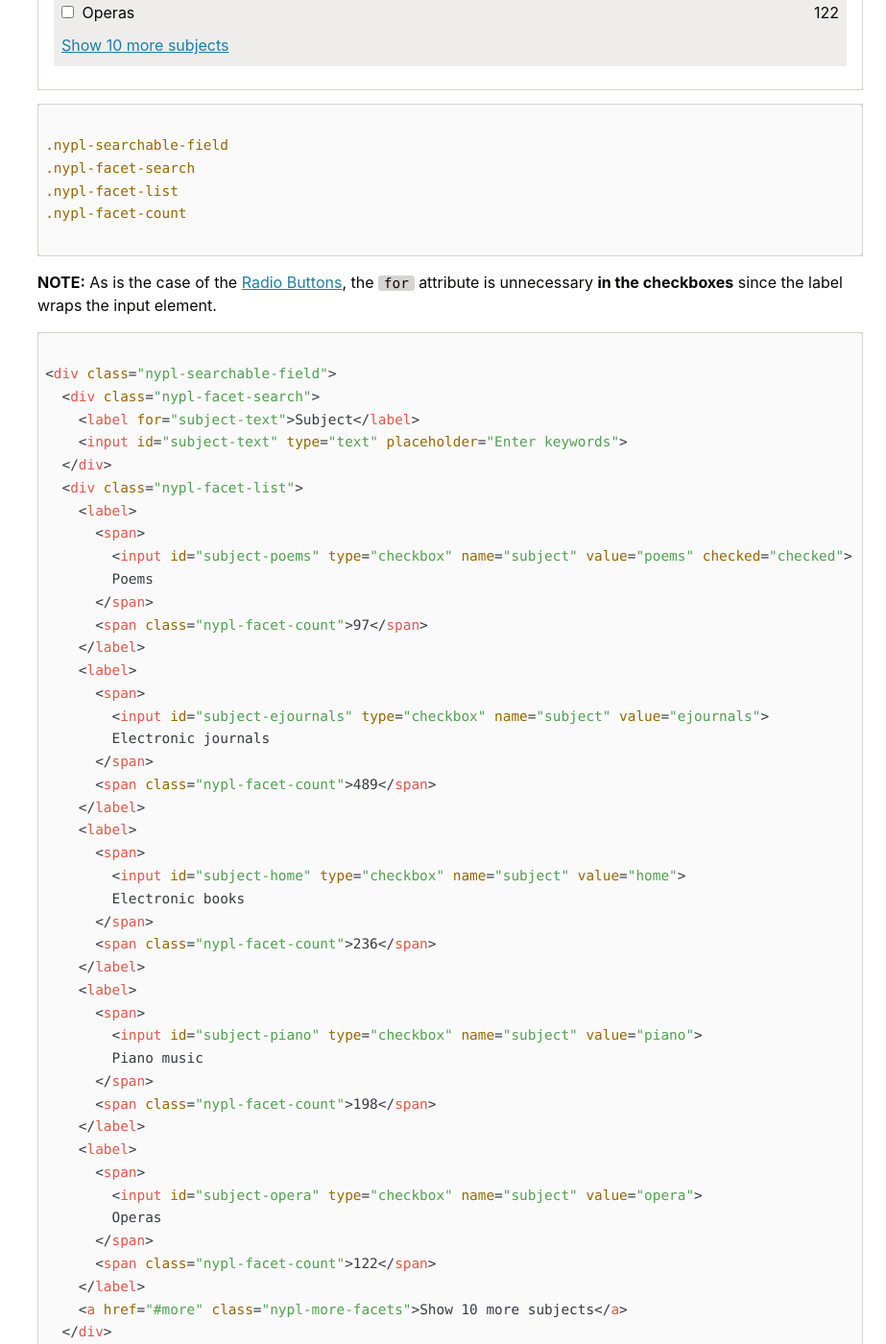
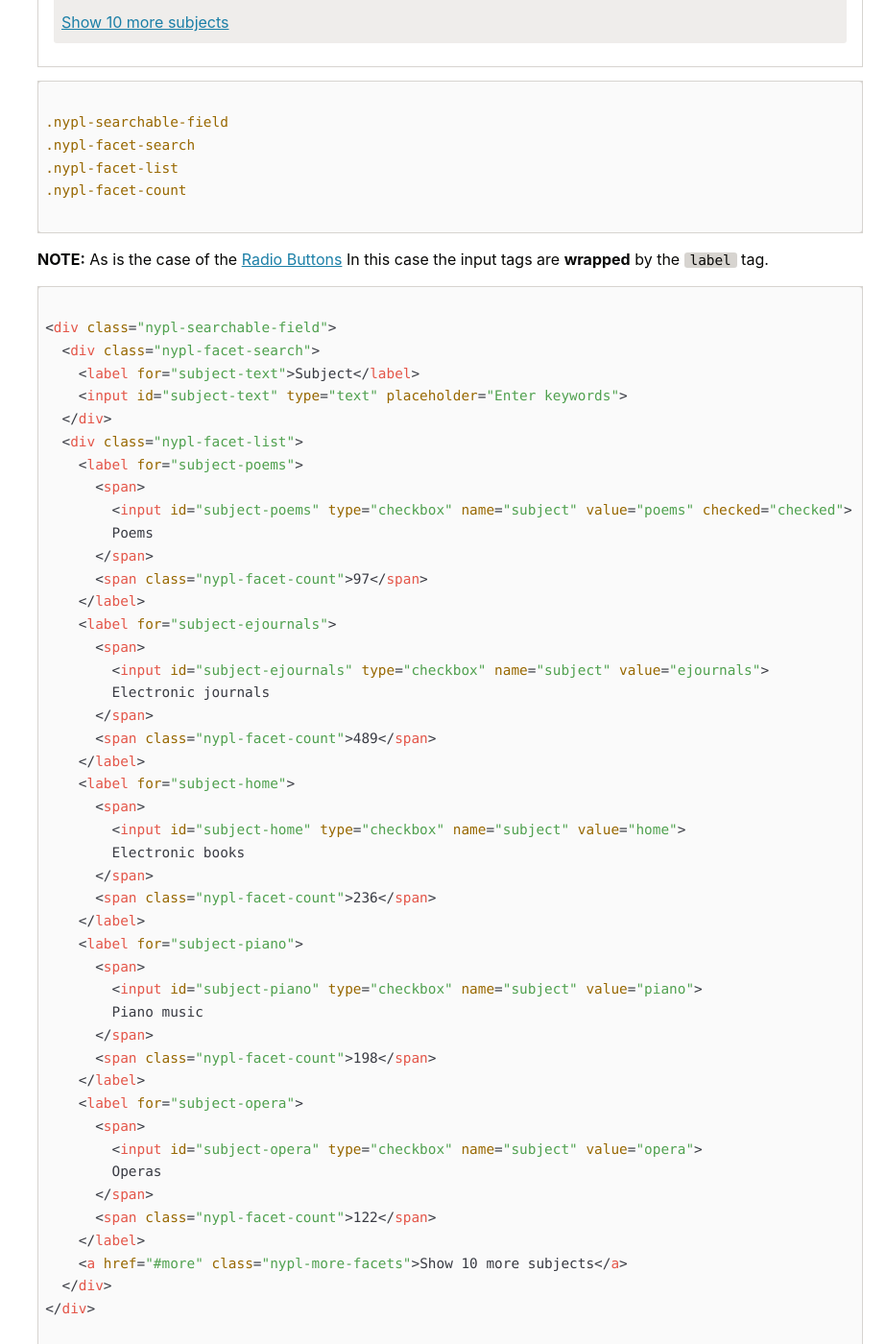
Before and after one commit to NYPL/design-toolkit, a Jekyll site: the page built from docs/_sections/forms.html, in a window 1280 px wide and 1400 px high, scrolled down 6286 px. Shown: the whole window at 96% size, without its empty margins (357-1280 px from the left). Built offline with Jekyll 4.4.1, drawn with Linux system fonts in a browser that asks for light colours; nearby versions of some CDN libraries; some of the changed text lies outside the part shown.

Commit message:
:space_invader: added for again

```diff
--- a/docs/_sections/forms.html
+++ b/docs/_sections/forms.html
@@ -193,13 +193,13 @@ $('#date-of-birth').mask('00/00/0000');
 <div class="nypl-radiobutton-field">
   <fieldset>
     <legend id="radiobutton-group1">Accessible from</legend>
-    <label id="radiobutton-group1_every">
+    <label id="radiobutton-group1_every" for="available-every">
       <input aria-labelledby="radiobutton-group1 radiobutton-group1_every" id="available-every" type="radio" name="available" value="any">Anywhere
     </label>
-    <label id="radiobutton-group1_home">
+    <label id="radiobutton-group1_home" for="available-home">
       <input aria-labelledby="radiobutton-group1 radiobutton-group1_home" id="available-home" type="radio" name="available" value="home">Home with a library card
     </label>
-    <label id="radiobutton-group1_library">
+    <label id="radiobutton-group1_library" for="available-library">
       <input aria-labelledby="radiobutton-group1 radiobutton-group1_library" id="available-library" type="radio" name="available" value="library">A library branch
     </label>
   </fieldset>
@@ -209,19 +209,19 @@ $('#date-of-birth').mask('00/00/0000');
 .nypl-radiobutton-field
     </code></pre>
 
-    <p><strong>NOTE:</strong> In this case the input tags are <strong>wrapped</strong> by the <code>label</code> tag. The <code>for</code> attribute is unnecessary since the label wraps the input element.</p>
+    <p><strong>NOTE:</strong> In this case the input tags are <strong>wrapped</strong> by the <code>label</code> tag.</p>
 
     <pre><code class="html">
 &lt;div class=&quot;nypl-radiobutton-field&quot;&gt;
   &lt;fieldset&gt;
     &lt;legend id=&quot;radiobutton-group1&quot;&gt;Accessible from&lt;/legend&gt;
-    &lt;label id=&quot;radiobutton-group1_every&quot;&gt;
+    &lt;label id=&quot;radiobutton-group1_every&quot; for=&quot;available-every&quot;&gt;
       &lt;input aria-labelledby=&quot;radiobutton-group1 radiobutton-group1_every&quot; id=&quot;available-every&quot; type=&quot;radio&quot; name=&quot;available&quot; value=&quot;any&quot;&gt;Anywhere
     &lt;/label&gt;
-    &lt;label id=&quot;radiobutton-group1_home&quot;&gt;
+    &lt;label id=&quot;radiobutton-group1_home&quot; for=&quot;available-home&quot;&gt;
       &lt;input aria-labelledby=&quot;radiobutton-group1 radiobutton-group1_home&quot; id=&quot;available-home&quot; type=&quot;radio&quot; name=&quot;available&quot; value=&quot;home&quot;&gt;Home with a library card
     &lt;/label&gt;
-    &lt;label id=&quot;radiobutton-group1_library&quot;&gt;
+    &lt;label id=&quot;radiobutton-group1_library&quot; for=&quot;available-library&quot;&gt;
       &lt;input aria-labelledby=&quot;radiobutton-group1 radiobutton-group1_library&quot; id=&quot;available-library&quot; type=&quot;radio&quot; name=&quot;available&quot; value=&quot;library&quot;&gt;A library branch
     &lt;/label&gt;
   &lt;/fieldset&gt;
@@ -235,7 +235,7 @@ $('#date-of-birth').mask('00/00/0000');
     <p>The general structure is: a <code>nypl-facet-search</code> that reflects the <a href="#textFields">general structure of a text field element</a> followed by a <code>nypl-facet-list</code> of items, each with the following structure:</p>
 
     <pre><code class="html">
-&lt;label&gt;
+&lt;label for=&quot;my-facet-value-id&quot;&gt;
   &lt;span&gt;
     &lt;input id=&quot;my-facet-value-id&quot; type=&quot;checkbox&quot; name=&quot;my-name&quot; value=&quot;my-value&quot;&gt;
     The facet text
@@ -258,35 +258,35 @@ $('#date-of-birth').mask('00/00/0000');
     <input id="subject-text" type="text" placeholder="Enter keywords">
   </div>
   <div class="nypl-facet-list">
-    <label>
+    <label for="subject-poems">
       <span>
         <input id="subject-poems" type="checkbox" name="subject" value="poems" checked="checked">
         Poems
       </span>
       <span class="nypl-facet-count">97</span>
     </label>
-    <label>
+    <label for="subject-ejournals">
       <span>
         <input id="subject-ejournals" type="checkbox" name="subject" value="ejournals">
         Electronic journals
       </span>
       <span class="nypl-facet-count">489</span>
     </label>
-    <label>
+    <label for="subject-home">
       <span>
         <input id="subject-home" type="checkbox" name="subject" value="home">
         Electronic books
       </span>
       <span class="nypl-facet-count">236</span>
     </label>
-    <label>
+    <label for="subject-piano">
       <span>
         <input id="subject-piano" type="checkbox" name="subject" value="piano">
         Piano music
       </span>
       <span class="nypl-facet-count">198</span>
     </label>
-    <label>
+    <label for="subject-opera">
       <span>
         <input id="subject-opera" type="checkbox" name="subject" value="opera">
         Operas
@@ -305,7 +305,7 @@ $('#date-of-birth').mask('00/00/0000');
 .nypl-facet-count
     </code></pre>
 
-    <p><strong>NOTE:</strong> As is the case of the <a href="#radioButtons">Radio Buttons</a>, the <code>for</code> attribute is unnecessary <strong>in the checkboxes</strong> since the label wraps the input element.</p>
+    <p><strong>NOTE:</strong> As is the case of the <a href="#radioButtons">Radio Buttons</a> In this case the input tags are <strong>wrapped</strong> by the <code>label</code> tag.</p>
 
     <pre><code class="html">
 &lt;div class=&quot;nypl-searchable-field&quot;&gt;
@@ -314,35 +314,35 @@ $('#date-of-birth').mask('00/00/0000');
     &lt;input id=&quot;subject-text&quot; type=&quot;text&quot; placeholder=&quot;Enter keywords&quot;&gt;
   &lt;/div&gt;
   &lt;div class=&quot;nypl-facet-list&quot;&gt;
-    &lt;label&gt;
+    &lt;label for=&quot;subject-poems&quot;&gt;
       &lt;span&gt;
         &lt;input id=&quot;subject-poems&quot; type=&quot;checkbox&quot; name=&quot;subject&quot; value=&quot;poems&quot; checked=&quot;checked&quot;&gt;
         Poems
       &lt;/span&gt;
       &lt;span class=&quot;nypl-facet-count&quot;&gt;97&lt;/span&gt;
     &lt;/label&gt;
-    &lt;label&gt;
+    &lt;label for=&quot;subject-ejournals&quot;&gt;
       &lt;span&gt;
         &lt;input id=&quot;subject-ejournals&quot; type=&quot;checkbox&quot; name=&quot;subject&quot; value=&quot;ejournals&quot;&gt;
         Electronic journals
       &lt;/span&gt;
       &lt;span class=&quot;nypl-facet-count&quot;&gt;489&lt;/span&gt;
     &lt;/label&gt;
-    &lt;label&gt;
+    &lt;label for=&quot;subject-home&quot;&gt;
       &lt;span&gt;
         &lt;input id=&quot;subject-home&quot; type=&quot;checkbox&quot; name=&quot;subject&quot; value=&quot;home&quot;&gt;
         Electronic books
       &lt;/span&gt;
       &lt;span class=&quot;nypl-facet-count&quot;&gt;236&lt;/span&gt;
     &lt;/label&gt;
-    &lt;label&gt;
+    &lt;label for=&quot;subject-piano&quot;&gt;
       &lt;span&gt;
         &lt;input id=&quot;subject-piano&quot; type=&quot;checkbox&quot; name=&quot;subject&quot; value=&quot;piano&quot;&gt;
         Piano music
       &lt;/span&gt;
       &lt;span class=&quot;nypl-facet-count&quot;&gt;198&lt;/span&gt;
     &lt;/label&gt;
-    &lt;label&gt;
+    &lt;label for=&quot;subject-opera&quot;&gt;
       &lt;span&gt;
         &lt;input id=&quot;subject-opera&quot; type=&quot;checkbox&quot; name=&quot;subject&quot; value=&quot;opera&quot;&gt;
         Operas
```
